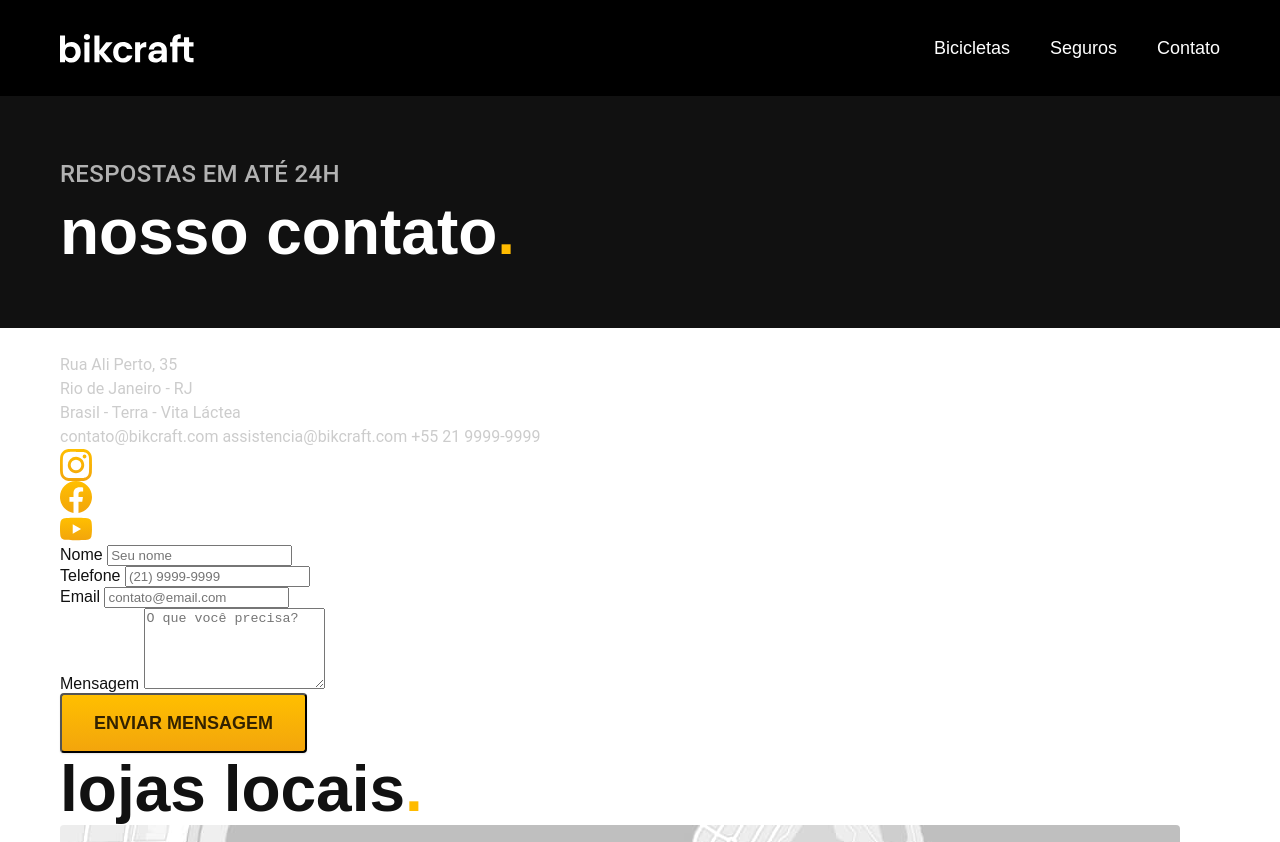
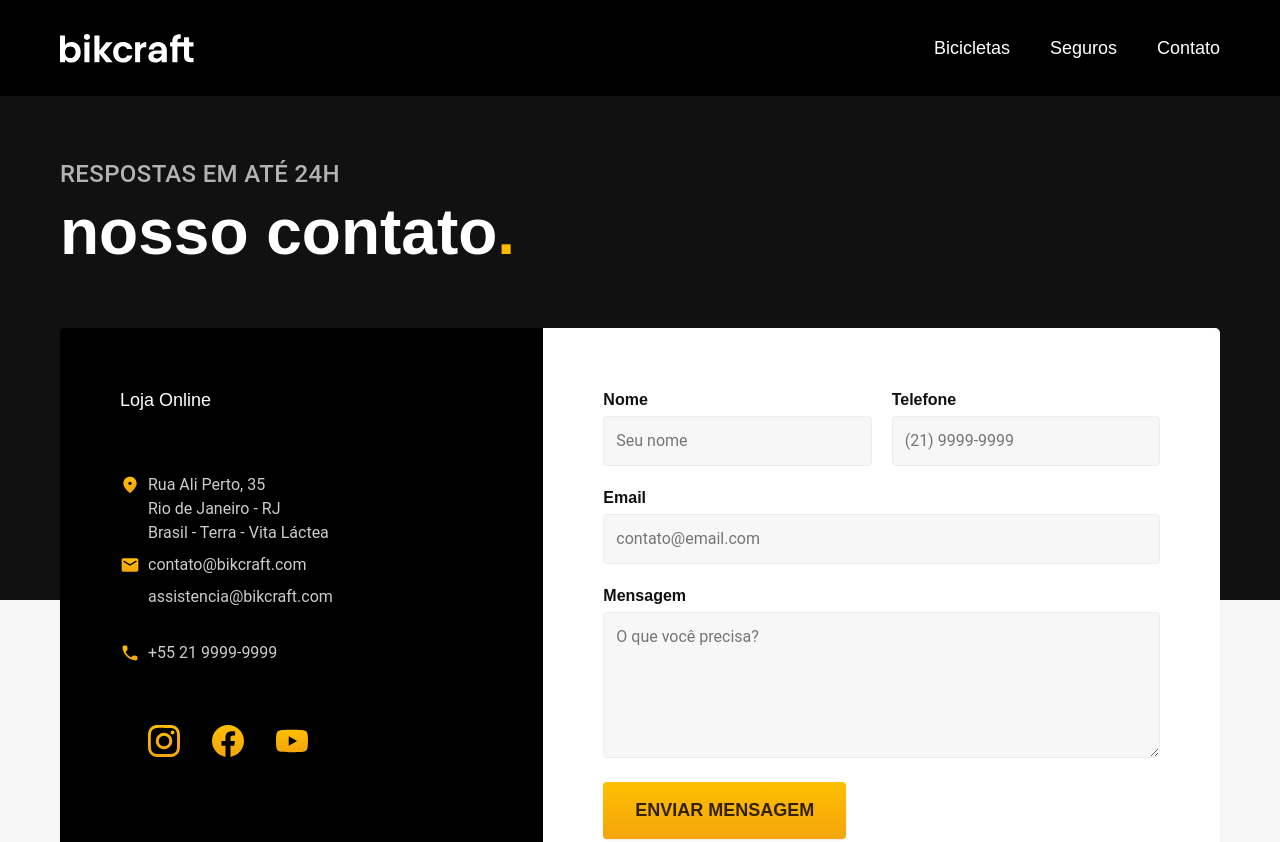
Before and after one commit to Elias-RPS/bikcraft, a plain HTML site: page contato.html in a window 1280 px wide. Shown: the top 842 px of the page. Drawn offline with Linux system fonts and the light colour scheme.

Commit message:
criado pagina de contatos

```diff
--- /dev/null
+++ b/css/contato/contato.css
@@ -0,0 +1,95 @@
+#contato {
+  background: linear-gradient(var(--cor-11) 600px, var(--cor-1) 0px);
+}
+
+.contato {
+  display: grid;
+  grid-template-columns: 5fr 7fr;
+}
+
+.contato-dados,
+.contato-formulario {
+  padding: 60px;
+  box-shadow: 0 1px 2px rgba(0, 0, 0, 0.1);
+  margin-bottom: 200px;
+}
+
+.contato-dados {
+  background: var(--cor-12);
+  border-radius: 5px 0 0 5px;
+}
+
+.contato-formulario {
+  background: var(--cor-0);
+  border-radius: 0 5px 5px 0;
+}
+.contato-dados h2 {
+  margin-bottom: 60px;
+}
+
+.contato-endereco {
+  margin-bottom: 32px;
+  background: url("../../img/icones/local.svg") no-repeat 0px 2px;
+  padding-left: 28px;
+}
+
+.contato-endereco {
+  margin-bottom: 8px;
+}
+
+.contato-meios a {
+  display: block;
+  max-width: max-content;
+  margin-bottom: 8px;
+  padding-left: 28px;
+}
+
+.contato-meios a:hover {
+  color: var(--cor-0);
+}
+.contato-meios a:first-child {
+  background: url("../../img/icones/email.svg") no-repeat 0px 2px;
+}
+
+.contato-meios a:nth-child(2) {
+  margin-bottom: 32px;
+}
+
+.contato-meios a:nth-child(3) {
+  background: url("../../img/icones/telefone.svg") no-repeat 0px 2px;
+  margin-bottom: 60px;
+}
+
+.contato-redes {
+  display: flex;
+  gap: 32px;
+  padding-left: 28px;
+}
+
+@media (max-width: 800px) {
+  .contato {
+    grid-template-columns: 1fr;
+  }
+
+  .contato-dados,
+  .contato-formulario {
+    padding: 20px;
+  }
+
+  .contato-dados {
+    border-radius: 5px 5px 0 0;
+  }
+
+  .contato-formulario {
+    border-radius: 0 0 5px 5px;
+  }
+
+  .contato-dados h2,
+  .contato-meios a:nth-child(3) {
+    margin-bottom: 32px;
+  }
+
+  .contato-redes {
+    margin-bottom: 12px;
+  }
+}
--- a/css/style.css
+++ b/css/style.css
@@ -7,6 +7,7 @@
 
 /* Utilidades */
 @import "./utilidades/componentes.css";
+@import "./utilidades/formulario.css";
 
 /* Home */
 @import "./home/introducao.css";
@@ -28,6 +29,10 @@
 @import "./seguros/vantagens.css";
 @import "./seguros/perguntas.css";
 
+/* Contato */
+@import "./contato/contato.css";
+@import "./contato/lojas.css";
+
 /* Termos */
 
 @import "./termos/termos.css";
--- a/css/utilidades/componentes.css
+++ b/css/utilidades/componentes.css
@@ -17,6 +17,8 @@
   color: var(--cor-p5);
   font: 600 1.125rem/1.35 "Poppins", sans-serif;
   max-width: max-content;
+  border: none;
+  cursor: pointer;
 }
 
 .botao:hover {
--- /dev/null
+++ b/css/utilidades/formulario.css
@@ -0,0 +1,46 @@
+.form {
+  display: grid;
+  grid-template-columns: 1fr 1fr;
+  gap: 20px;
+}
+
+.form label {
+  display: block;
+  font: 600 1rem/1.5 "Poppins", sans-serif;
+  margin-bottom: 4px;
+}
+
+.form .col-2 {
+  grid-column: span 2;
+}
+
+.form input[type="text"],
+.form input[type="email"],
+.form textarea {
+  font: 400 1rem/1.5 "Roboto", sans-serif;
+  background: var(--cor-1);
+  border: 1px solid var(--cor-2);
+  padding: 12px;
+  border-radius: 4px;
+  width: 100%;
+  box-sizing: border-box;
+}
+
+.form input[type="text"]:focus,
+.form input[type="email"]:focus,
+.form textarea:focus {
+  outline: none;
+  border-color: var(--cor-p1);
+  background: var(--cor-0);
+  box-shadow: 0 0 0 2px #fea;
+}
+
+@media (max-width: 600px) {
+  .form {
+    grid-template-columns: 1fr;
+  }
+
+  .form .col2 {
+    grid-column: 1;
+  }
+}
```
Also changed, not shown: bicicletas/nimbus.html (+0 -1 lines), css/contato/lojas.css (added).
